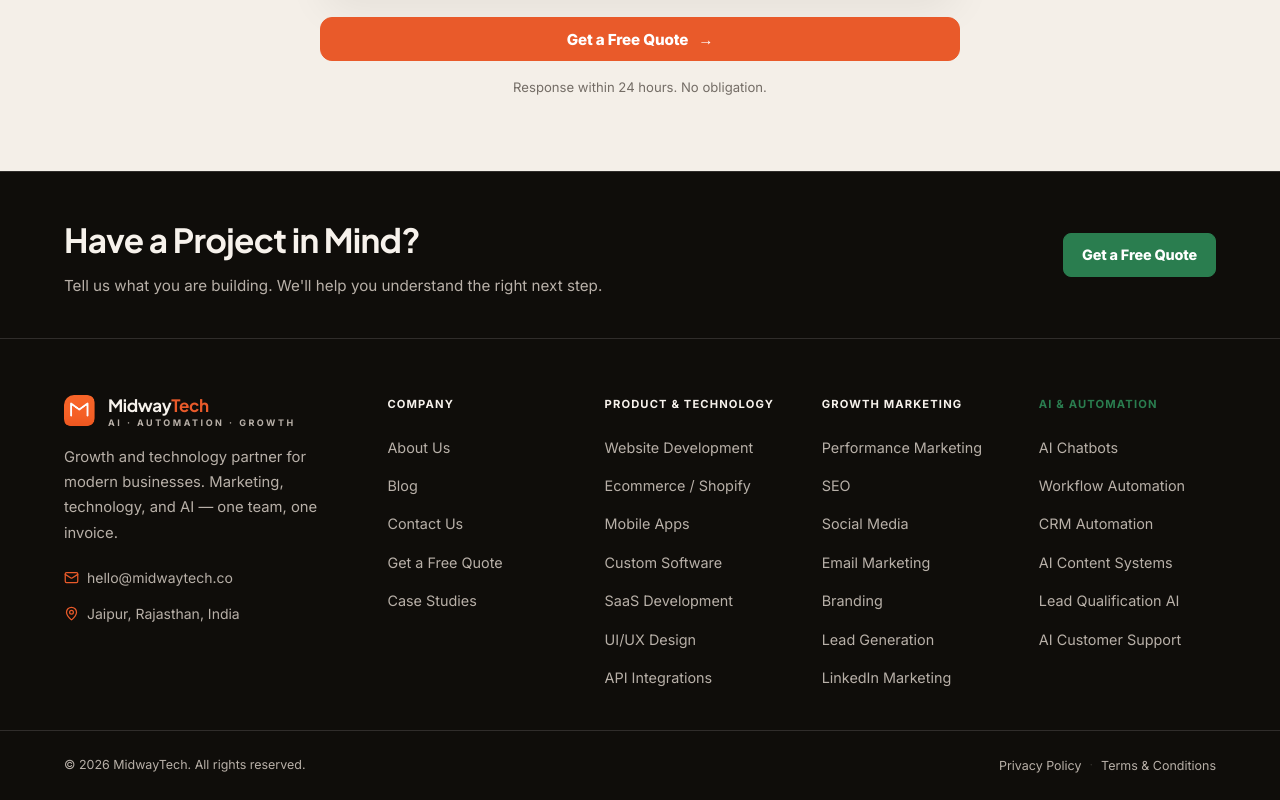
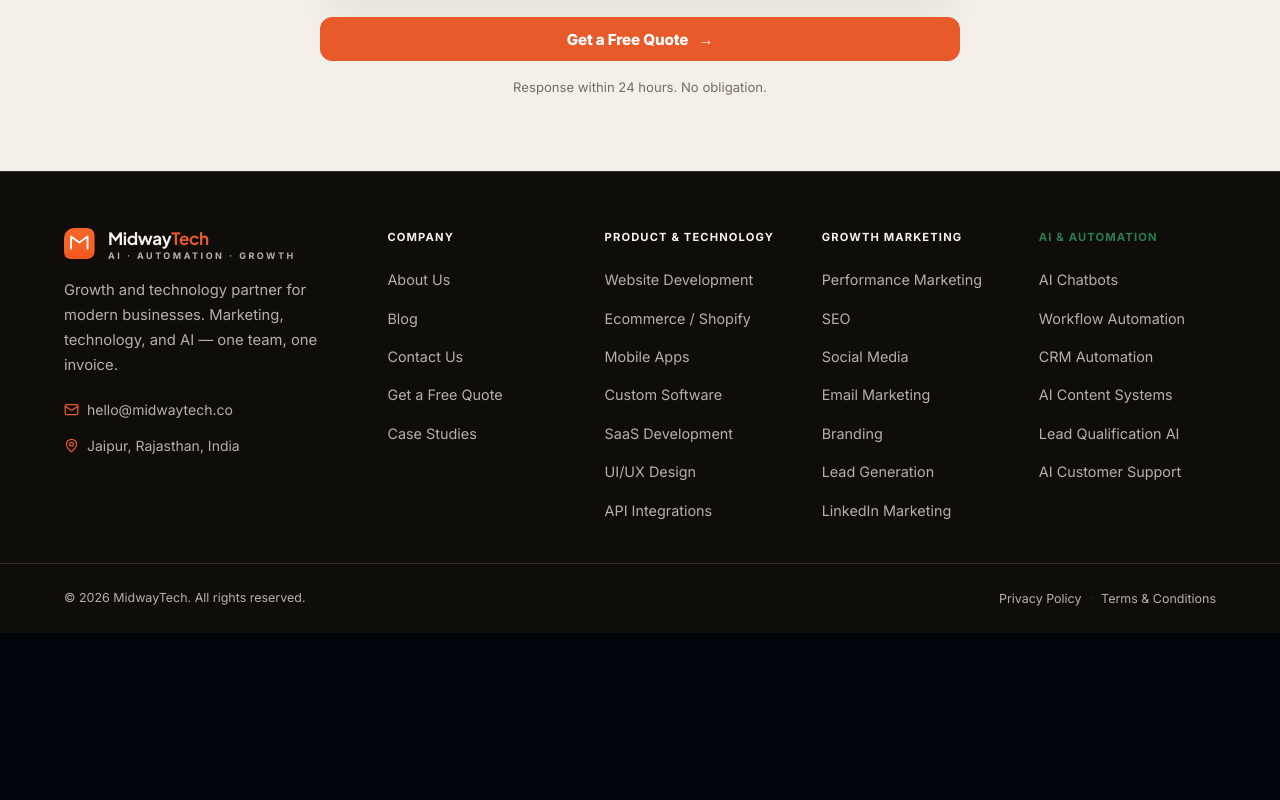
Before and after one commit to midwaytech2026-commits/midway-tech-website, a React (Vite) app in the folder client/: page / in a window 1280 px wide. Shown: the part 7215-8015 px from the top of the page. After the commit the page ends 7848 px from the top, so only its background shows below. Built offline with nearby package versions, Linux system fonts and the light colour scheme; no server answers.

Commit message:
ui: remove project cta strip

```diff
--- a/client/src/components/layout/Footer.css
+++ b/client/src/components/layout/Footer.css
@@ -1,42 +1,6 @@
 .footer {
   background: var(--color-bg-dark);
   border-top: 1px solid var(--color-border-dark);
-}
-
-.footer-cta {
-  border-bottom: 1px solid var(--color-border-dark);
-  padding: 2.5rem 4rem;
-}
-.footer-cta-inner {
-  max-width: 1200px;
-  margin: 0 auto;
-  display: flex;
-  align-items: center;
-  justify-content: space-between;
-  gap: 2rem;
-  flex-wrap: wrap;
-}
-.footer-cta-inner h2 {
-  font-family: var(--font-display);
-  font-size: clamp(1.5rem, 2.6vw, 2.1rem);
-  font-weight: 700;
-  color: var(--color-text-light);
-  letter-spacing: -0.02em;
-  margin-bottom: 0.4rem;
-}
-.footer-cta-inner p {
-  font-size: 0.95rem;
-  color: var(--color-text-light-muted);
-}
-/* Sample uses green for this exact CTA in the footer (nav keeps it orange) */
-.btn-primary.footer-cta-btn {
-  background: var(--color-brand-green);
-  border-color: var(--color-brand-green);
-}
-.btn-primary.footer-cta-btn:hover {
-  background: var(--color-brand-green-dark);
-  border-color: var(--color-brand-green-dark);
-  box-shadow: 0 14px 34px rgba(42, 125, 79, 0.24);
 }
 
 .footer-top {
@@ -197,8 +161,6 @@
 }
 
 @media (max-width: 900px) {
-  .footer-cta { padding: 2.5rem 1.5rem; }
-  .footer-cta-inner { flex-direction: column; align-items: flex-start; }
   .footer-top { padding: 3rem 1.5rem 1.5rem; grid-template-columns: 1fr 1fr; }
   .footer-bottom { padding: 1.5rem; flex-direction: column; gap: 1rem; text-align: center; }
 }
--- a/client/src/components/layout/Footer.tsx
+++ b/client/src/components/layout/Footer.tsx
@@ -68,16 +68,6 @@ export default function Footer() {
         onClose={() => setComingSoon(null)}
       />
 
-      <div className="footer-cta">
-        <div className="footer-cta-inner">
-          <div>
-            <h2>Have a Project in Mind?</h2>
-            <p>Tell us what you are building. We&apos;ll help you understand the right next step.</p>
-          </div>
-          <Link to="/get-quote" className="btn-primary footer-cta-btn">Get a Free Quote</Link>
-        </div>
-      </div>
-
       <div className="footer-top">
         <div className="footer-brand">
           <Link to="/" className="footer-logo" aria-label="MidwayTech home">
```
